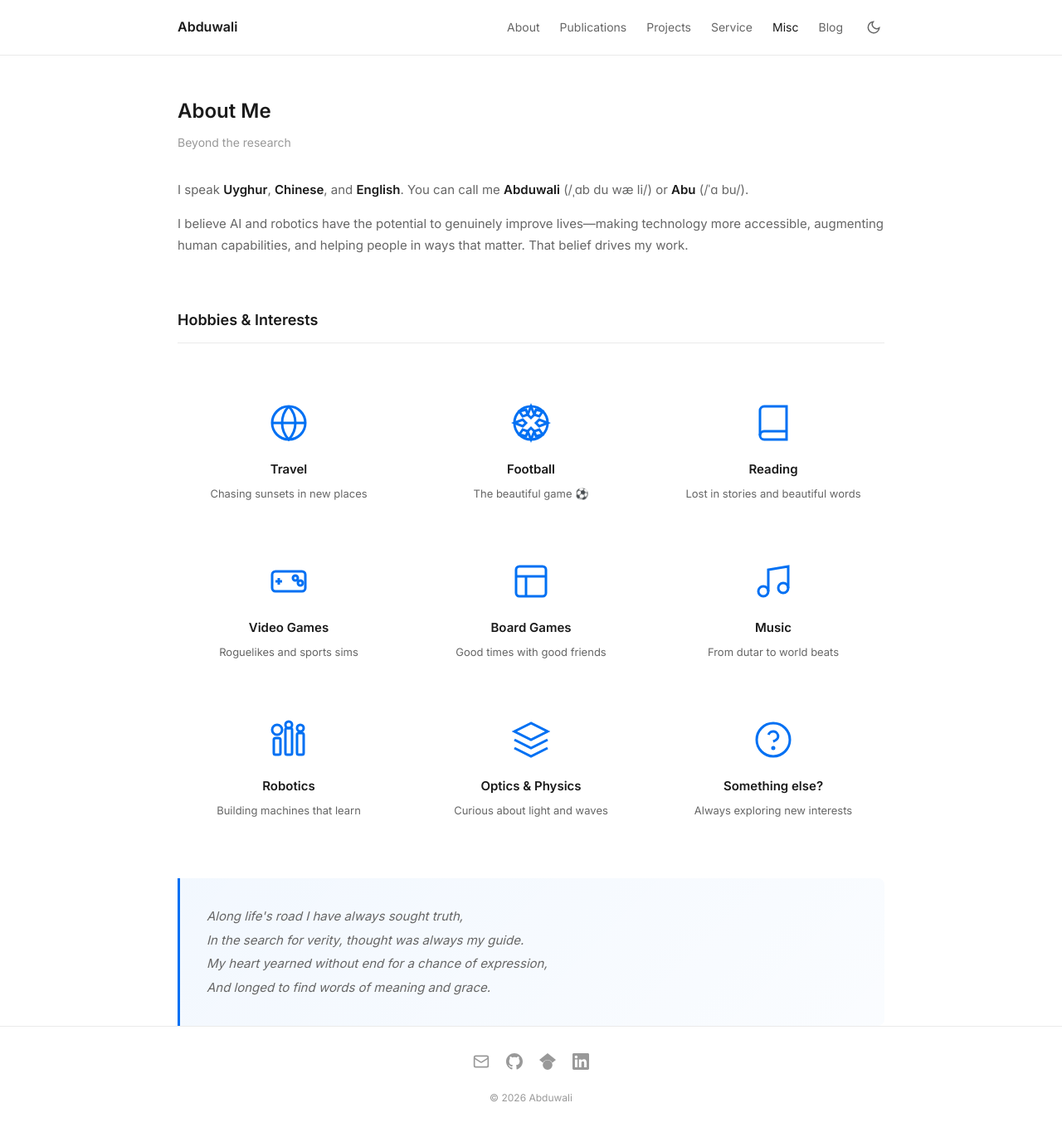
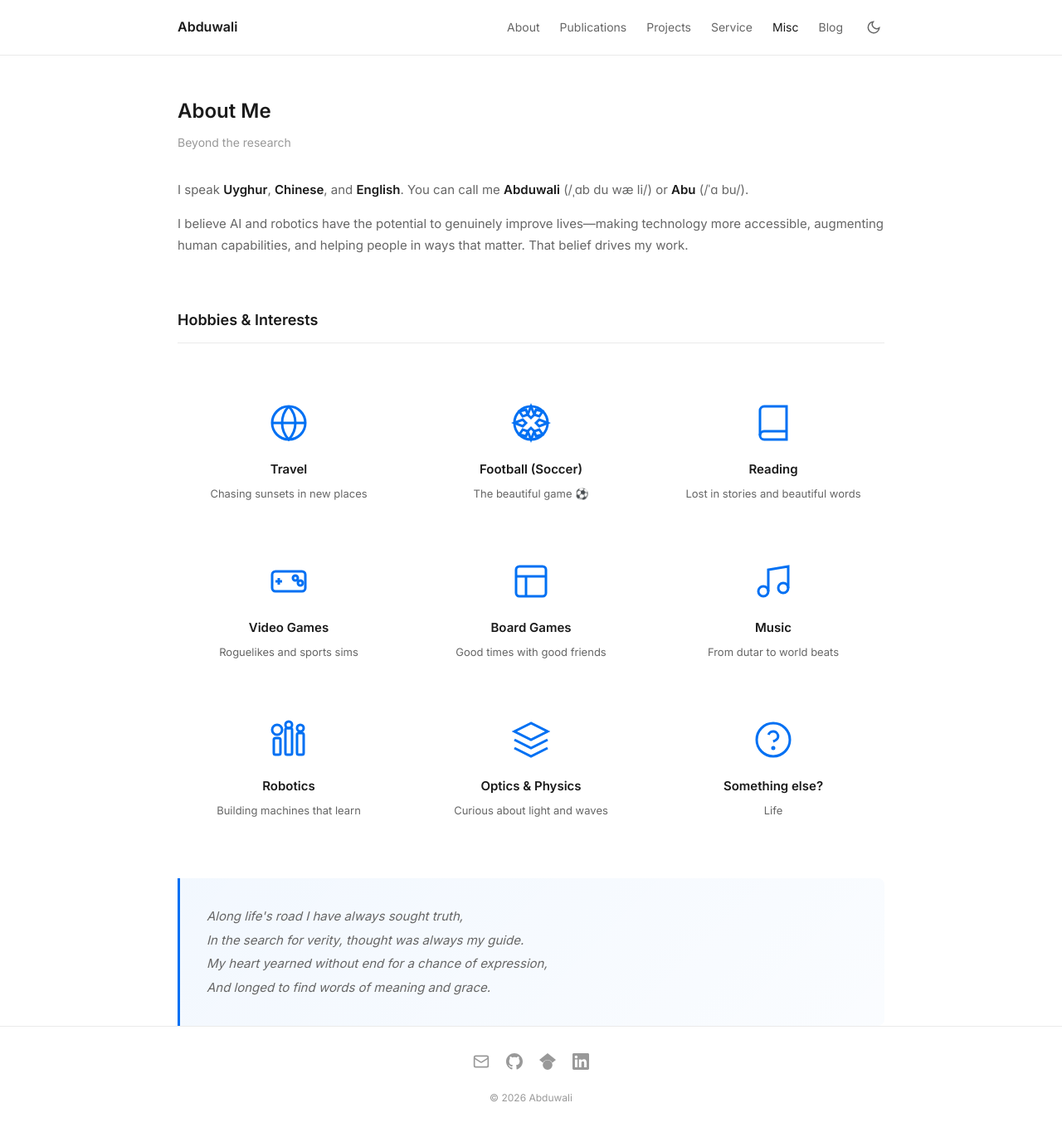
Before and after one commit to Walleclipse/Walleclipse.github.io, a Jekyll site: the page built from misc.html, in a window 1280 px wide. Shown: the whole page at 83% size. Built offline with Jekyll 4.4.1, drawn with Linux system fonts in a browser that asks for light colours.

Commit message:
minor fix

```diff
--- a/index.html
+++ b/index.html
@@ -12,7 +12,7 @@ layout: default
         <p class="subtitle">Robotics Researcher at Apple</p>
 
         <p>
-          I'm a Robotics Researcher at <strong>Apple</strong>. I received my Ph.D. in Electrical and Computer Engineering from <strong>Carnegie Mellon University</strong>, where I was advised by <a href="https://www.ri.cmu.edu/ri-faculty/changliu-liu/">Prof. Changliu Liu</a> in the Robotics Institute.
+          I'm a Robotics Researcher at <strong>Apple</strong>. I received my Ph.D. in Electrical and Computer Engineering from <a href="https://www.cmu.edu/"><strong>Carnegie Mellon University</strong></a>, where I was advised by <a href="https://www.ri.cmu.edu/ri-faculty/changliu-liu/">Prof. Changliu Liu</a> in the Robotics Institute.
         </p>
 
         <p>
--- a/misc.html
+++ b/misc.html
@@ -47,7 +47,7 @@ title: Misc
         <polygon points="5,19 7,16 10,17 9,20"/>
         <polygon points="5,5 9,4 10,7 7,8"/>
       </svg>
-      <h3>Football</h3>
+      <h3>Football (Soccer)</h3>
       <p>The beautiful game ⚽</p>
     </div>
 
@@ -124,7 +124,7 @@ title: Misc
         <circle cx="12" cy="17" r="0.5" fill="currentColor"/>
       </svg>
       <h3>Something else?</h3>
-      <p>Always exploring new interests</p>
+      <p>Life</p>
     </div>
   </div>
 
--- a/service.html
+++ b/service.html
@@ -37,6 +37,7 @@ title: Service
         <li>Pattern Recognition</li>
         <li>IEEE TCSVT</li>
         <li>Transactions on Machine Learning Research (TMLR)</li>
+        <li>Scientific Reports</li>
       </ul>
     </div>
 
@@ -48,7 +49,7 @@ title: Service
       <ul>
         <li>NeurIPS, ICML, ICLR</li>
         <li>CVPR, ECCV, ICCV</li>
-        <li>ICRA, AAAI</li>
+        <li>ICRA, IROS, AAAI</li>
         <li>ACCV, WACV</li>
       </ul>
     </div>
```
